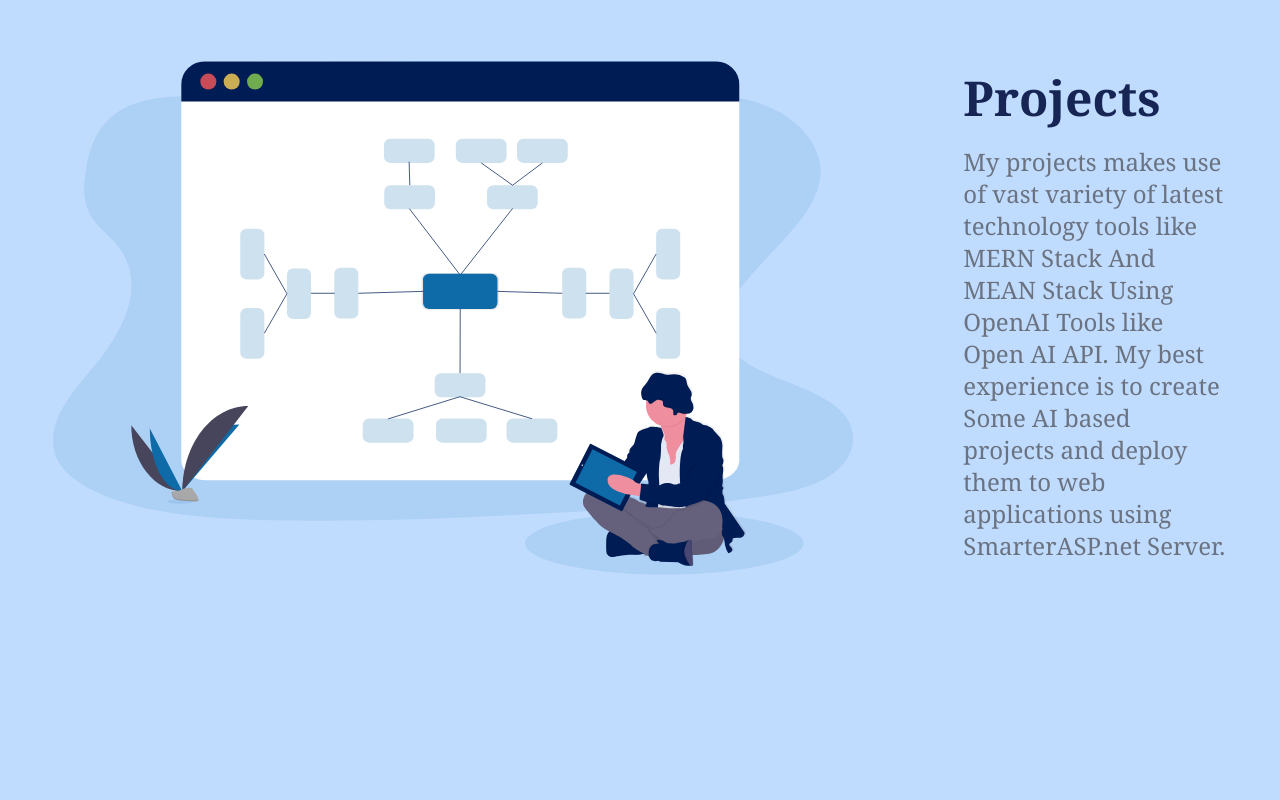
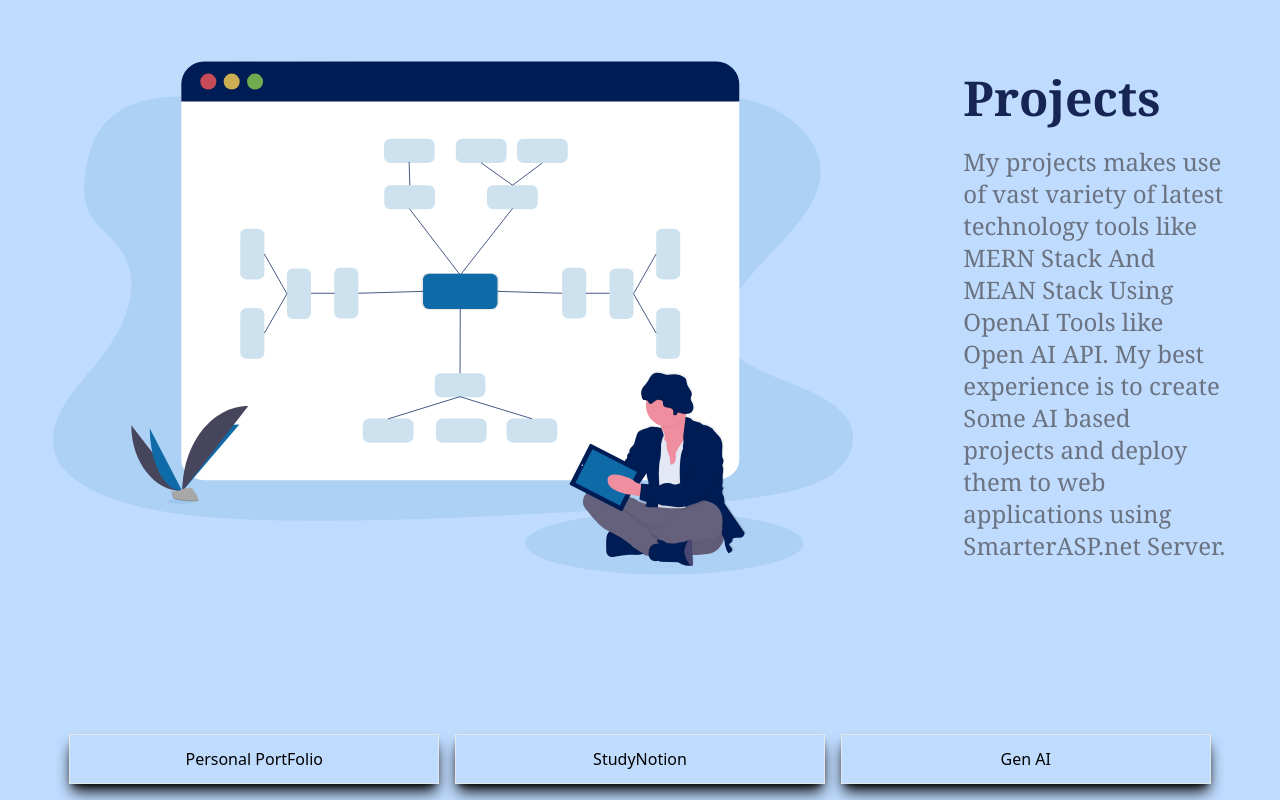
Before and after one commit to sarvajeet-hue/My_Portfolio, a React (Vite) app: page /Projects in a window 1280 px wide. Shown: the part 222-1022 px from the top of the page. Before the commit the page ends 940 px from the top, so only its background shows below. Built offline with nearby package versions, Linux system fonts and the light colour scheme.

Commit message:
Implement the template of projects-section

```diff
--- a/src/Components/Projects.jsx
+++ b/src/Components/Projects.jsx
@@ -2,7 +2,7 @@ import React from 'react'
 
 export const Projects = () => {
   return (
-    <div className='flex w-11/12 mx-auto mt-16'>
+    <div className='flex flex-col w-11/12 mx-auto mt-16'>
 
 
        {/* top-div  */}
@@ -26,6 +26,15 @@ export const Projects = () => {
 
         </div>
 
+        {/* projects-sections */}
+
+        <div className='grid grid-cols-3 gap-4 p-4'>
+          <div className='flex items-center justify-center p-3 border shadow-lg shadow-black'>Personal PortFolio</div>
+          <div className='flex items-center justify-center p-3 border shadow-lg shadow-black'>StudyNotion</div>
+          <div className='flex items-center justify-center p-3 border shadow-lg shadow-black'>Gen AI</div>
+
+        </div>
+
 
     </div>
   )
```
